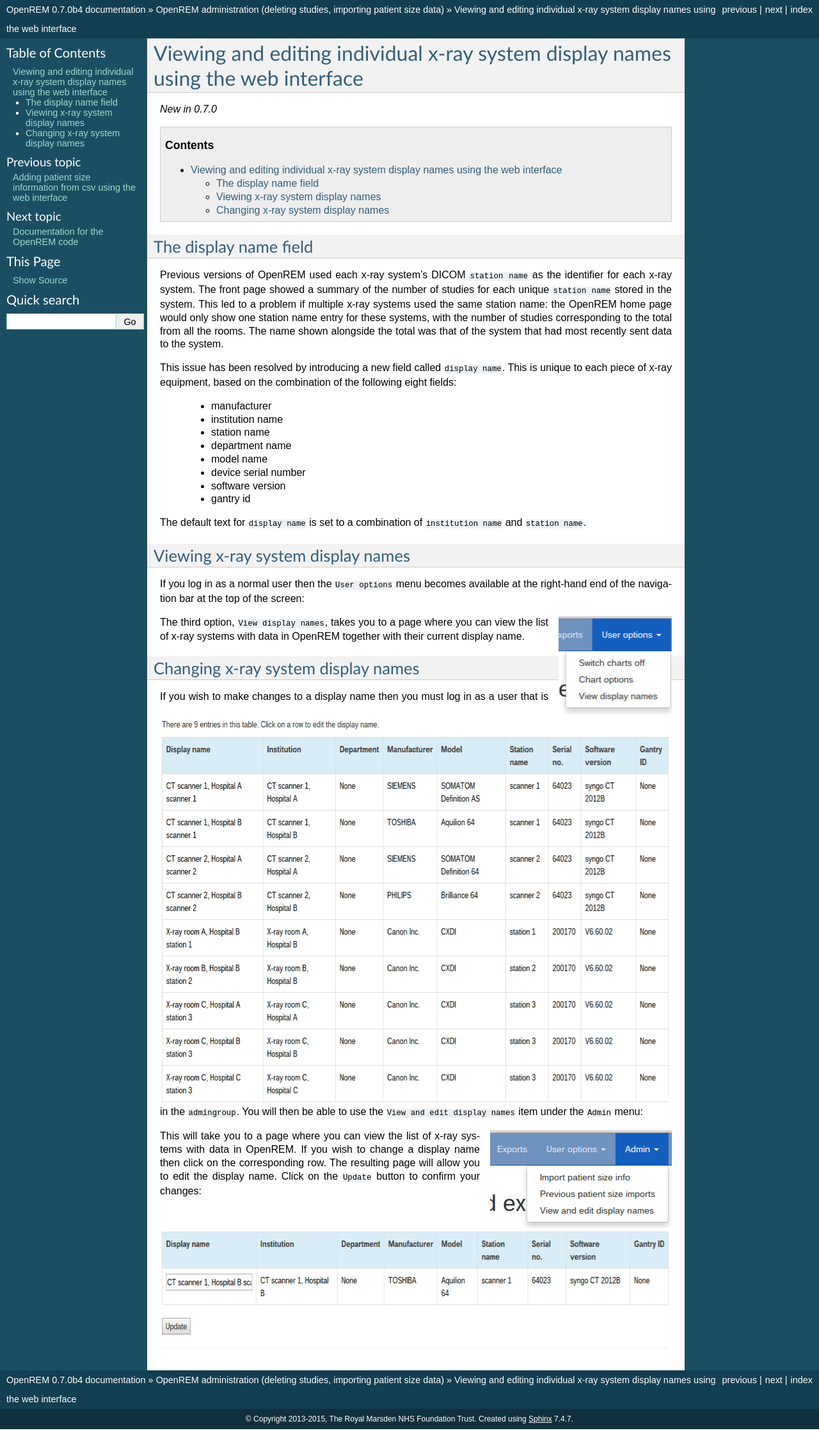
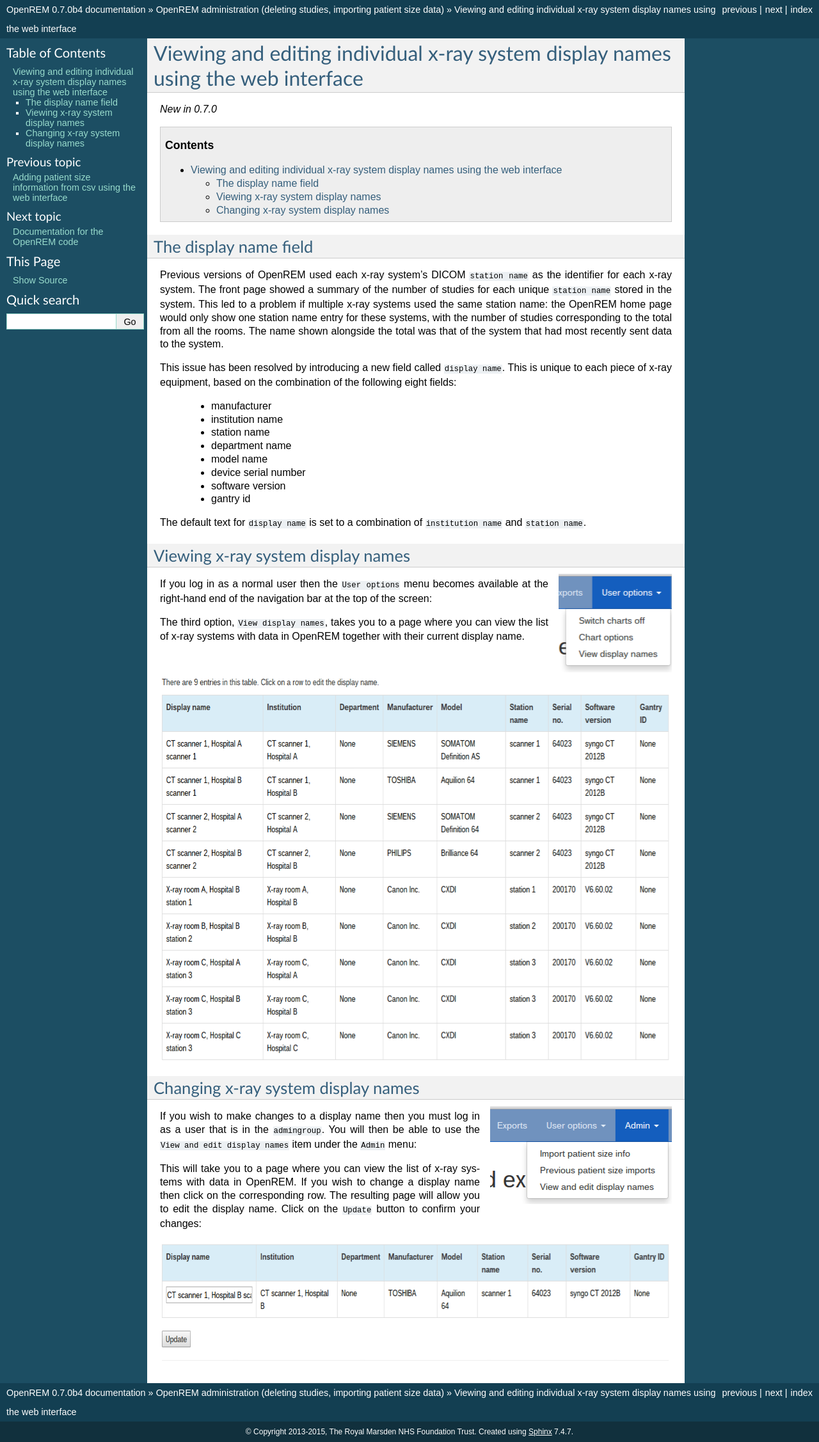
Before and after one commit to ckswilliams/modOpenREM, a Sphinx documentation site: the page built from docs/i_displaynames.rst, in a window 1280 px wide. Shown: the whole page at 64% size. Built offline with Sphinx 7.4.7, drawn with Linux system fonts in a browser that asks for light colours.

Commit message:
Changing alignment of images. References issue #257.

```diff
--- a/docs/i_displaynames.rst
+++ b/docs/i_displaynames.rst
@@ -35,21 +35,21 @@ The default text for ``display name`` is set to a combination of
 Viewing x-ray system display names
 ==================================
 
-If you log in as a normal user then the ``User options`` menu becomes available
-at the right-hand end of the navigation bar at the top of the screen:
-
 .. image:: img/UserOptionsMenu.png
     :align: right
     :alt: User options menu
     :width: 177px
     :height: 154px
 
+If you log in as a normal user then the ``User options`` menu becomes available
+at the right-hand end of the navigation bar at the top of the screen:
+
 The third option, ``View display names``, takes you to a page where you can
 view the list of x-ray systems with data in OpenREM together with their
 current display name.
 
 .. image:: img/DisplayNameList.png
-    :align: right
+    :align: center
     :alt: List of current display names
     :width: 1065px
     :height: 611px
@@ -57,15 +57,15 @@ current display name.
 Changing x-ray system display names
 ===================================
 
-If you wish to make changes to a display name then you must log in as a user
-that is in the ``admingroup``. You will then be able to use the
-``View and edit display names`` item under the ``Admin`` menu:
-
 .. image:: img/AdminMenu.png
     :align: right
     :alt: Admin menu
     :width: 284px
     :height: 153px
+
+If you wish to make changes to a display name then you must log in as a user
+that is in the ``admingroup``. You will then be able to use the
+``View and edit display names`` item under the ``Admin`` menu:
 
 This will take you to a page where you can view the list of x-ray systems with
 data in OpenREM. If you wish to change a display name then click on the
@@ -73,7 +73,7 @@ corresponding row. The resulting page will allow you to edit the display name.
 Click on the ``Update`` button to confirm your changes:
 
 .. image:: img/UpdateDisplayName.png
-    :align: right
+    :align: center
     :alt: Update a display name
     :width: 1080px
     :height: 193px
```
